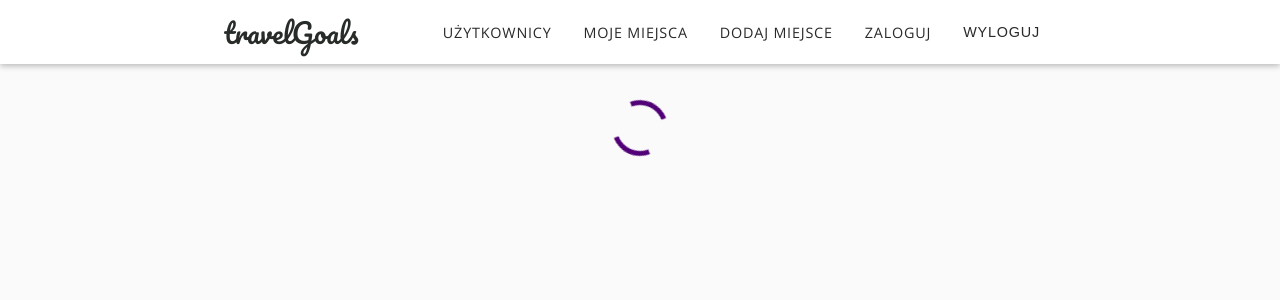
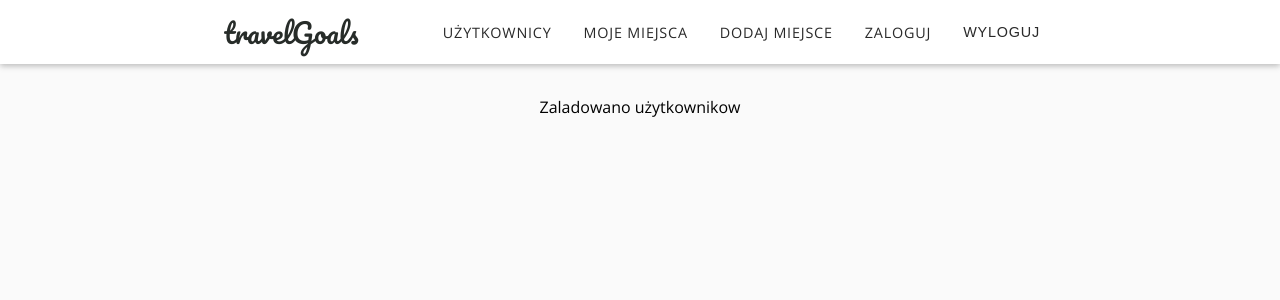
Before and after one commit to tranquilopablo/travel-goals, a React (Vite) app: page / in a window 1280 px wide. Shown: the top 300 px of the page. Built offline with nearby package versions, Linux system fonts and the light colour scheme.

Commit message:
create usersList comp

```diff
--- /dev/null
+++ b/src/components/UsersList.jsx
@@ -0,0 +1,9 @@
+import React from 'react'
+
+const UsersList = (props) => {
+  return (
+    <div>Zaladowano użytkownikow</div>
+  )
+}
+
+export default UsersList
--- a/src/pages/Users.jsx
+++ b/src/pages/Users.jsx
@@ -1,4 +1,5 @@
 import { useEffect, useState } from 'react';
+import UsersList from '../components/UsersList';
 import LoadingSpinner from '../shared/sharedComponents/uiElements/LoadingSpinner';
 
 const USERS = [
@@ -18,8 +19,8 @@ const USERS = [
 
 const Users = () => {
   const [error, setError] = useState(false);
-  const [isLoading, setIsLoading] = useState(true);
-  const [loadedUsers, setLoadedUsers] = useState();
+  const [isLoading, setIsLoading] = useState(false);
+  const [loadedUsers, setLoadedUsers] = useState(true);
 
   useEffect(() => {
     // here later adding function that fetches data
@@ -37,7 +38,7 @@ const Users = () => {
           <LoadingSpinner />
         </div>
       )}
-      {!isLoading && loadedUsers && <p>zaladowano uzytkownikow</p>}
+      {!isLoading && loadedUsers && <UsersList items={loadedUsers} />}
     </>
   );
 };
```
Also changed, not shown: src/shared/sharedComponents/uiElements/LoadingSpinner.module.css (indentation only).
